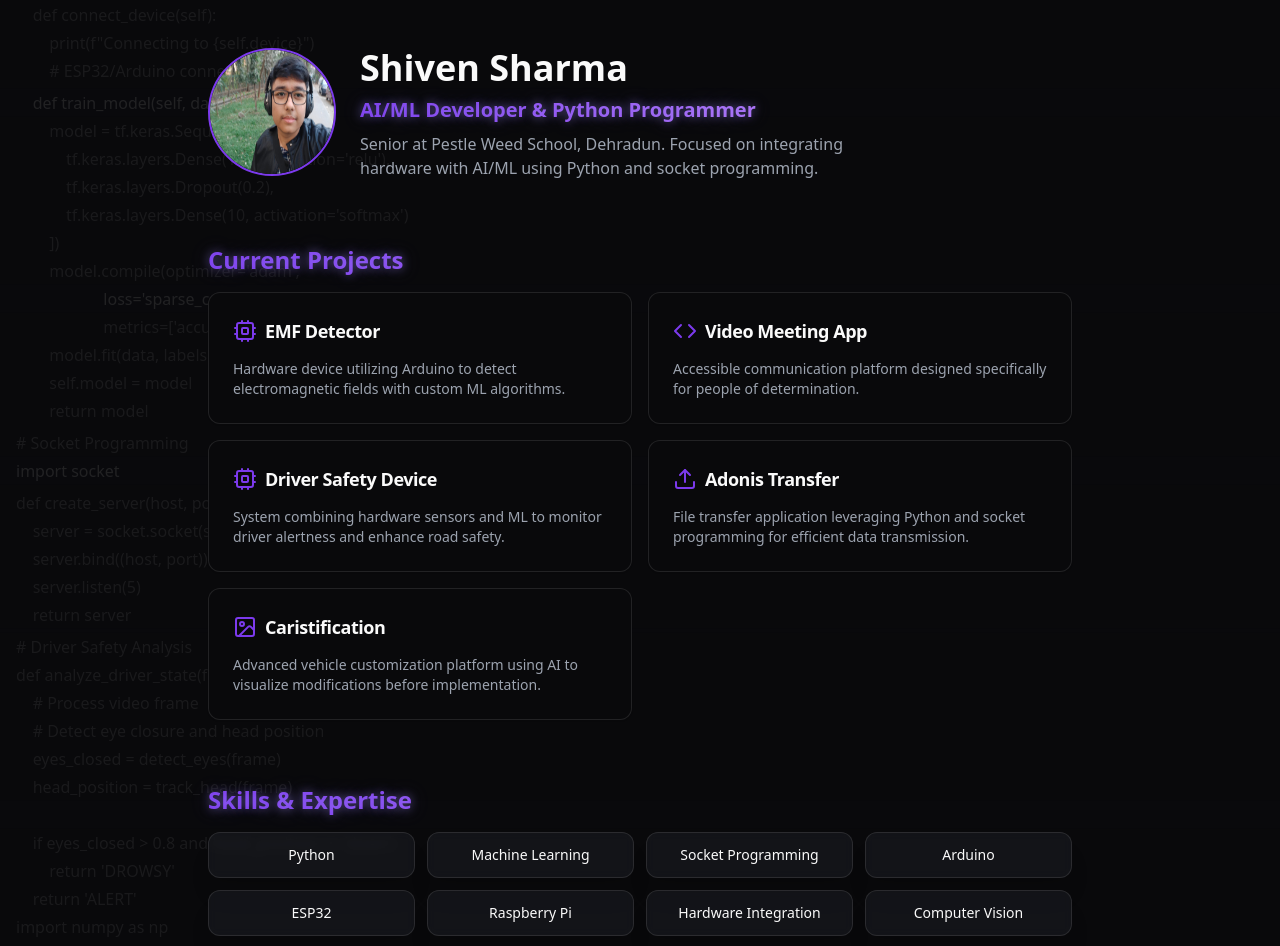
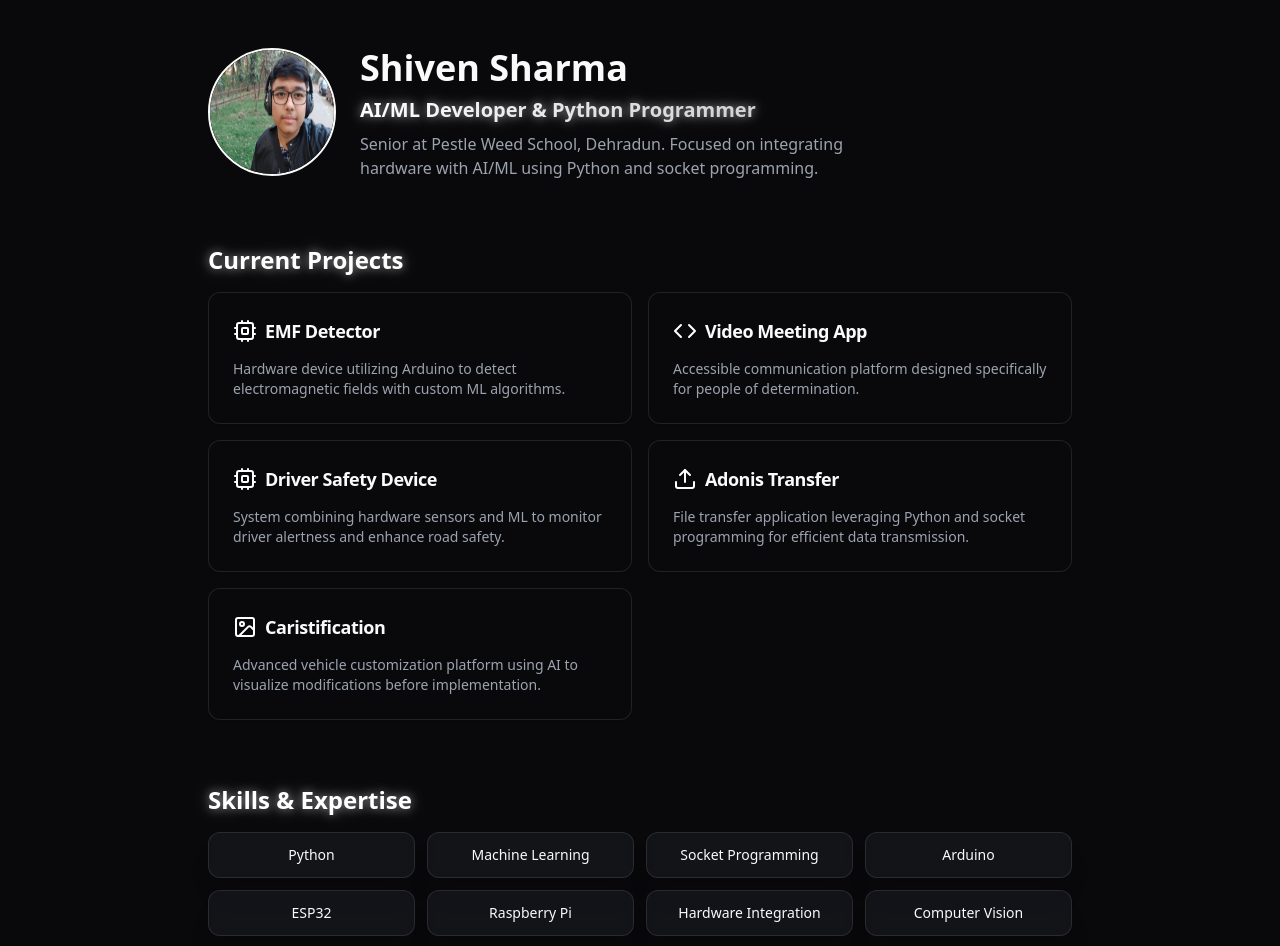
Before and after one commit to ShyZen15/portfolio-website, a React (Vite) app: page / in a window 1280 px wide. Shown: the top 946 px of the page. Built offline with nearby package versions, Linux system fonts and the light colour scheme.

Commit message:
Remove code background and update text color
Removes the animated code background and changes the text-gradient class to use white color instead of purple.

```diff
--- a/src/components/ProjectCard.tsx
+++ b/src/components/ProjectCard.tsx
@@ -10,10 +10,10 @@ interface ProjectCardProps {
 
 const ProjectCard: React.FC<ProjectCardProps> = ({ title, description, icon }) => {
   return (
-    <Card className="glass-card h-full transition-all duration-300 hover:bg-secondary/60 hover:-translate-y-1 hover:shadow-lg hover:shadow-primary/20 group">
+    <Card className="glass-card h-full transition-all duration-300 hover:bg-secondary/60 hover:-translate-y-1 hover:shadow-lg hover:shadow-white/20 group">
       <CardHeader>
         <div className="flex items-center gap-2 mb-2">
-          <div className="text-primary group-hover:text-primary group-hover:scale-110 transition-transform">
+          <div className="text-white group-hover:text-white group-hover:scale-110 transition-transform">
             {icon}
           </div>
           <CardTitle className="text-lg group-hover:text-gradient">{title}</CardTitle>
--- a/src/components/SocialLink.tsx
+++ b/src/components/SocialLink.tsx
@@ -12,7 +12,7 @@ const SocialLink: React.FC<SocialLinkProps> = ({ icon, label, href }) => {
   return (
     <Button
       variant="secondary"
-      className="gap-2 hover:-translate-y-1 hover:shadow-md hover:shadow-primary/20 transition-all"
+      className="gap-2 hover:-translate-y-1 hover:shadow-md hover:shadow-white/20 transition-all"
       asChild
     >
       <a href={href} target="_blank" rel="noopener noreferrer">
--- a/src/index.css
+++ b/src/index.css
@@ -11,7 +11,7 @@
     --card-foreground: 0 0% 98%;
     --popover: 240 10% 3.9%;
     --popover-foreground: 0 0% 98%;
-    --primary: 262.1 83.3% 57.8%;
+    --primary: 0 0% 98%;
     --primary-foreground: 210 20% 98%;
     --secondary: 220 14.3% 15.9%;
     --secondary-foreground: 210 20% 98%;
@@ -61,14 +61,14 @@
   }
 
   .text-gradient {
-    @apply bg-gradient-to-r from-primary to-purple-400 bg-clip-text text-transparent;
+    @apply bg-gradient-to-r from-white to-white/70 bg-clip-text text-transparent;
   }
 
   .glow-text {
-    text-shadow: 0 0 10px rgba(155, 135, 245, 0.5), 0 0 20px rgba(155, 135, 245, 0.3);
+    text-shadow: 0 0 10px rgba(255, 255, 255, 0.5), 0 0 20px rgba(255, 255, 255, 0.3);
   }
 
   .hover-effect {
-    @apply transition-all duration-300 hover:-translate-y-1 hover:shadow-md hover:shadow-primary/20;
+    @apply transition-all duration-300 hover:-translate-y-1 hover:shadow-md hover:shadow-white/20;
   }
 }
--- a/src/pages/Index.tsx
+++ b/src/pages/Index.tsx
@@ -2,7 +2,6 @@
 import React from 'react';
 import { Github, Linkedin, Code, Cpu, ArrowRight, Upload, Image } from "lucide-react";
 import { Button } from "@/components/ui/button";
-import CodeBackground from "@/components/CodeBackground";
 import ProjectCard from "@/components/ProjectCard";
 import ProfileHeader from "@/components/ProfileHeader";
 import SocialLink from "@/components/SocialLink";
@@ -10,11 +9,6 @@ import SocialLink from "@/components/SocialLink";
 const Index = () => {
   return (
     <div className="min-h-screen bg-background text-foreground relative overflow-hidden">
-      {/* Animated code background */}
-      <div className="absolute inset-0 opacity-10 pointer-events-none">
-        <CodeBackground />
-      </div>
-
       <div className="container max-w-4xl mx-auto px-4 py-12 relative z-10 space-y-16">
         {/* Header section */}
         <ProfileHeader
@@ -26,7 +20,7 @@ const Index = () => {
 
         {/* Current projects section */}
         <section className="space-y-4">
-          <h2 className="text-2xl font-bold text-gradient glow-text">Current Projects</h2>
+          <h2 className="text-2xl font-bold text-white glow-text">Current Projects</h2>
           <div className="grid grid-cols-1 md:grid-cols-2 gap-4">
             <ProjectCard
               title="EMF Detector"
@@ -58,7 +52,7 @@ const Index = () => {
 
         {/* Skills section */}
         <section className="space-y-4">
-          <h2 className="text-2xl font-bold text-gradient glow-text">Skills & Expertise</h2>
+          <h2 className="text-2xl font-bold text-white glow-text">Skills & Expertise</h2>
           <div className="grid grid-cols-2 md:grid-cols-4 gap-3">
             {[
               "Python", "Machine Learning", "Socket Programming", "Arduino",
@@ -74,7 +68,7 @@ const Index = () => {
 
         {/* Contact section */}
         <section className="space-y-4">
-          <h2 className="text-2xl font-bold text-gradient glow-text">Connect</h2>
+          <h2 className="text-2xl font-bold text-white glow-text">Connect</h2>
           <div className="flex flex-wrap gap-4">
             <SocialLink
               icon={<Github size={20} />}
```
